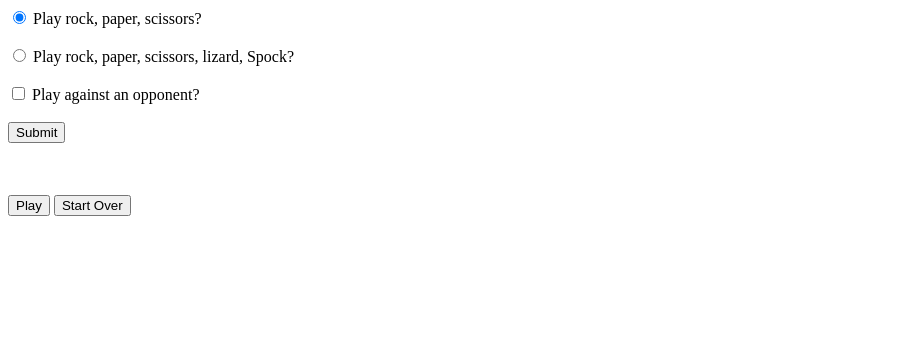
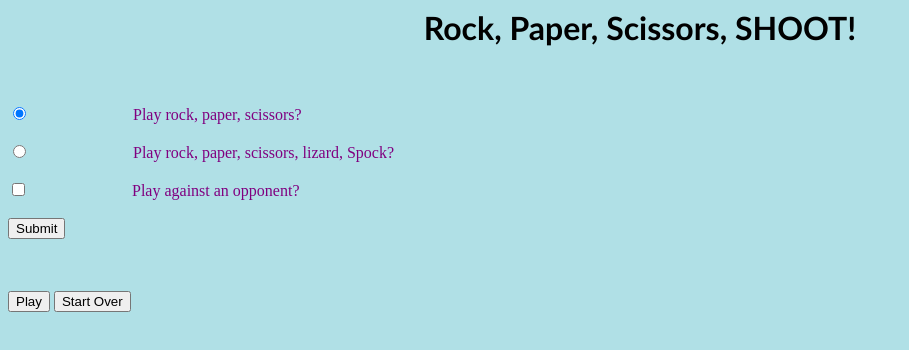
Before and after one commit to comp426-2023-spring/e02-parrepu, a website: page public/index.html in a window 1280 px wide. Shown: the whole page, without its empty margins (0-909 px from the left). Drawn offline with nearby package versions, Linux system fonts and the light colour scheme.

Commit message:
Made some styling changes using CSS

```diff
--- a/public/index.html
+++ b/public/index.html
@@ -7,6 +7,9 @@
         <!-- Link to your script file(s) and CSS in here somewhere -->
     </head>
     <body onload="showHideShots()">
+
+		<h1>Rock, Paper, Scissors, SHOOT!</h1>
+		<br><br>
 
 		<form id="userinput" class="" action="javascript:void(0);">
 			<input type="radio" id="rps" name="game" value="rps" checked onclick="showHideShots()">
--- a/public/styles.css
+++ b/public/styles.css
@@ -1,10 +1,24 @@
 body {
+    background-color: powderblue;
 }
 
 h1 {
+    font-family: 'Trebuchet MS', sans-serif;
+    text-align: center;
+}
+
+label {
+    color: purple;
+    padding-left: 100px;
+}
+
+input {
+    color: red;
+    padding-left: 100px;
 }
 
 p {
+
 }
 
 .rpsls {
--- a/server.js
+++ b/server.js
@@ -133,5 +133,5 @@ app.all('/app/*', (req, res, next) => {
     res.status(404).send('404 NOT FOUND'); // Change following number to '404'
 })
 
-// Do I need to do a 'process.exit(0)' here? -> Update: Don't include right now
+// Do I need to do a 'process.exit(0)' here? -> Update: Don't include for right now
 // process.exit(0);
```
